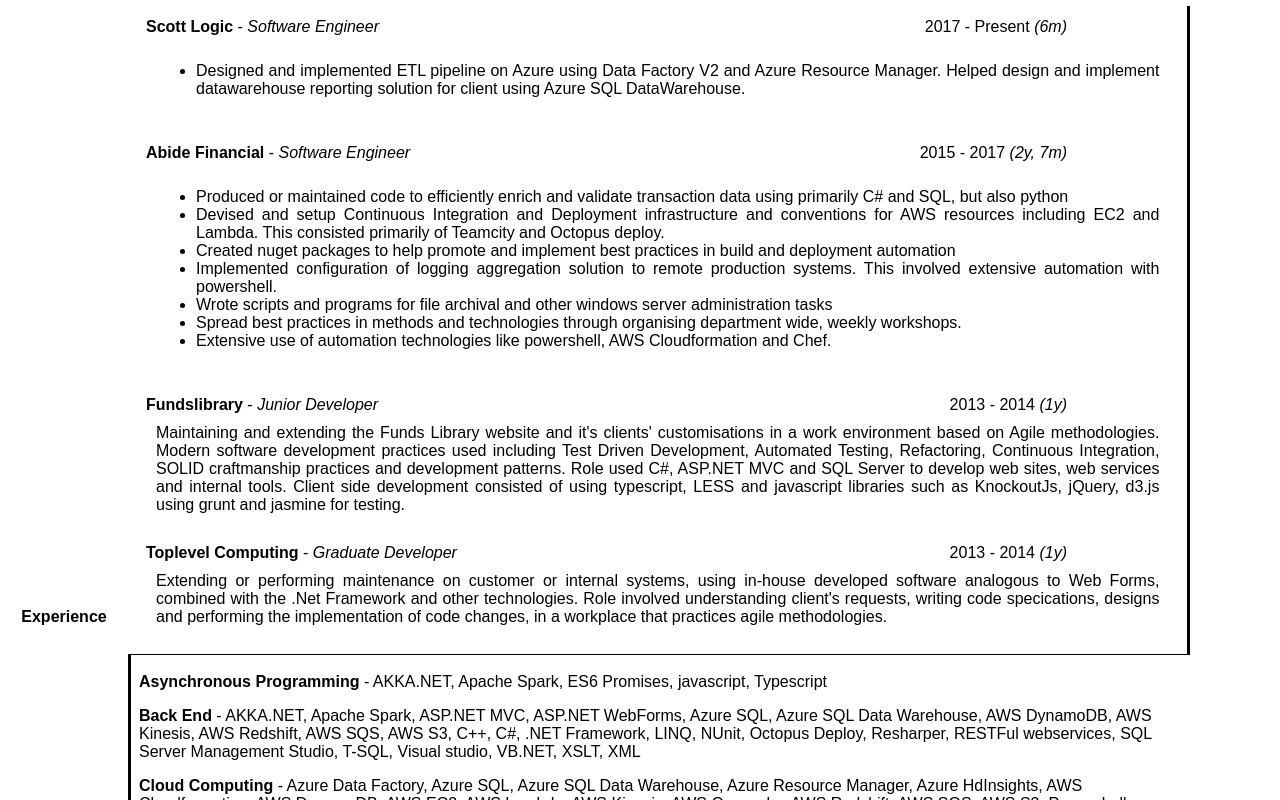
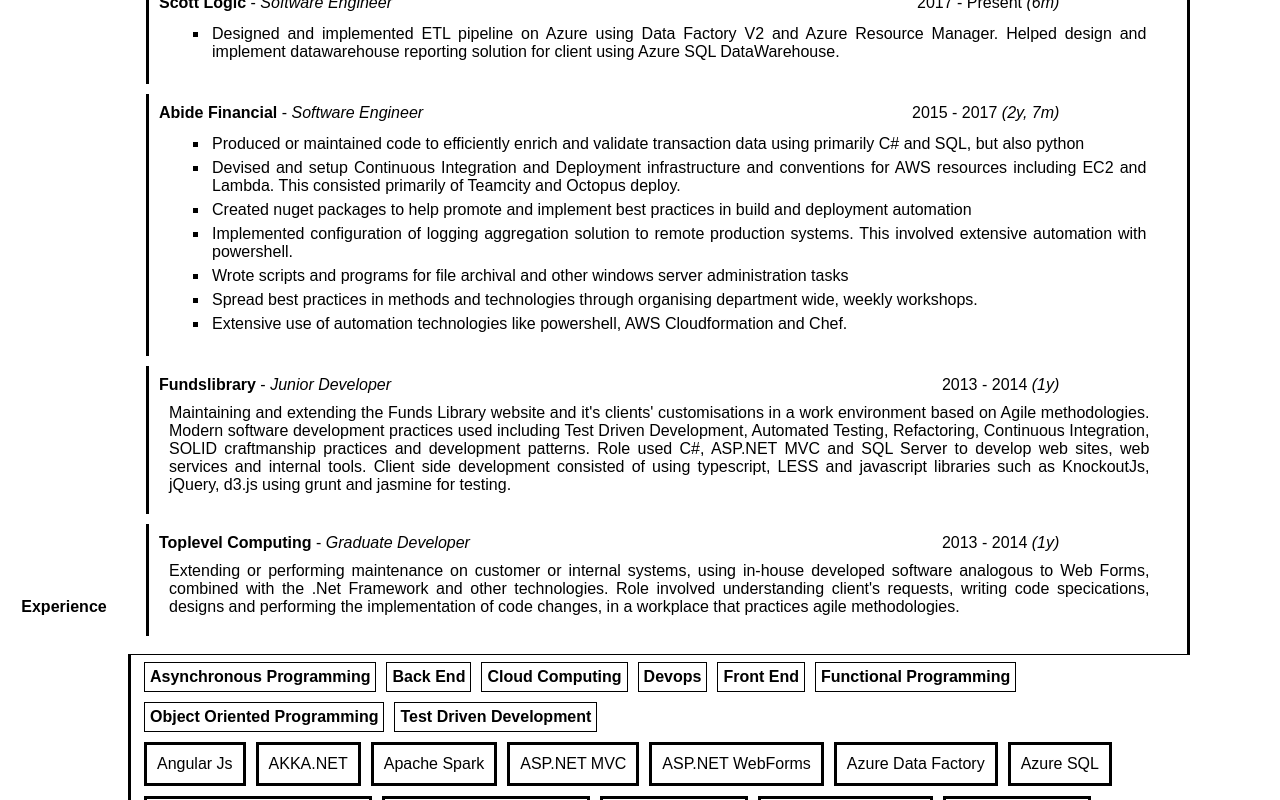
Before and after one commit to CBurbidge/CV, a React (Create React App) app in the folder react/: page / in a window 1280 px wide. Shown: the part 200-1000 px from the top of the page. Built offline with nearby package versions, Linux system fonts and the light colour scheme.

Commit message:
Added stuff

```diff
--- a/react/src/components/themes/default/Experience.js
+++ b/react/src/components/themes/default/Experience.js
@@ -30,18 +30,18 @@
   constructor(props) {
     super(props);
     this.clickSelect = this.props.clickSelect.bind(this);
-    this.selected = this.props.isSelected("Work", this.props.work.company)
   }
 
   render() {
-
+    var selected = this.props.isSelected("Work", this.props.work.company)
 
     return (
       <div>
         <div onClick={() => this.props.clickSelect("Work", this.props.work.company)}
           style={{
             padding: 10,
-
+            borderLeft: "3px solid black",
+            margin: 10
           }}
         >
           <WorkPlaceTitle work={this.props.work} />
@@ -150,8 +150,10 @@
   }
 
   render() {
-    var toHighlight = function (h) {
-      return <li style={{}} >{h}</li>
+    var toHighlight = function (h, i) {
+      return <li key={i} ><div style={{
+        padding: 3
+      }} >{h}</div></li>
     }
     return (
       <div>
@@ -161,9 +163,12 @@
           // width: "45%",
           // display: "inline-block"
         }}>
-        {/* <p>Highlights:</p> */}
-          <ul>
-            {this.props.work.highlights.map(x => toHighlight(x))}
+          {/* <p>Highlights:</p> */}
+          <ul type="square" style={{
+            marginTop: 0,
+            marginBottom: 0
+          }} >
+            {this.props.work.highlights.map((x, i) => toHighlight(x, i))}
           </ul>
         </div>}
 
--- a/react/src/components/themes/default/Basics.js
+++ b/react/src/components/themes/default/Name.js
@@ -5,26 +5,8 @@
   return (
     <div>
       {props.print && <Name basics={props.basics} />}
-      <Summary basics={props.basics} />
-      <hr/>
     </div>
   );
-}
-
-var Summary = function (props) {
-
-  return (
-    <div>
-      <div style={leftSideDivStyle}>
-        <h4>Profile</h4>
-      </div>
-      <div style={rightSideDivStyle}>
-        <p style={mixWithBorderAndPadding({
-          textAlign: "justify",
-        })} >{props.basics.summary}</p>
-      </div>
-    </div>
-  )
 }
 
 var Name = function (props) {
--- /dev/null
+++ b/react/src/components/themes/default/Profile.js
@@ -0,0 +1,29 @@
+import React from 'react';
+import { rightSideDivStyle, leftSideDivStyle, mixWithBorderAndPadding } from './commonStyle'
+
+export default function (props) {
+  return (
+    <Summary basics={props.basics} />
+  );
+}
+
+var Summary = function (props) {
+
+  return (
+    <div >
+      <div style={Object.assign(leftSideDivStyle, {
+        maxHeight: 20
+      })}>
+        <h4>Profile</h4>
+      </div>
+      <div style={Object.assign(rightSideDivStyle, {
+
+      })}>
+        <p style={mixWithBorderAndPadding({
+          marginBottom: 0,
+          textAlign: "justify",
+        })} >{props.basics.summary}</p>
+      </div>
+    </div>
+  )
+}
--- a/react/src/components/themes/default/WorkAndSkills.js
+++ b/react/src/components/themes/default/WorkAndSkills.js
@@ -1,5 +1,6 @@
 import React from 'react';
 import { rightSideDivStyle, leftSideDivStyle, mixWithBorderAndPadding, mixWithBorder2AndPadding } from './commonStyle'
+import { isSelectedFunc } from './selected'
 import Experience from "./Experience"
 
 export default class WorkAndSkills extends React.Component {
@@ -15,8 +16,6 @@
   }
 
   clickSelect(type, value) {
-    console.log("selected - " + type + value)
-    //console.log(JSON.stringify(Object.keys(this)))
     this.setState({
       selectedType: type,
       selectedValue: value
@@ -25,28 +24,7 @@
   }
 
   isSelected(type, value) {
-    console.log("type - " + type + ", value - " + value);
-    var selectedIsSkill = function () {
-      if (type === "Skill") return value === this.state.selectedValue;
-      return false
-    }
-    var selectedIsWork = function () {
-      var workObj = this.props.skillsObj.settings[this.state.selectedValue];
-      if (!workObj) return false;
-      if (type === "Skill") return workObj.skills.includes(value);
-      return false;
-    }
-    var selectedIsSkillType = function () {
-      var skillTypeObj = this.props.skillsObj.skillTypes[this.state.selectedValue];
-      if (!skillTypeObj) return false;
-      if (type === "Skill") return skillTypeObj.keywords.includes(value);
-      return false;
-    }
-    if (this.state.selectedType === "Skill") return selectedIsSkill();
-    if (this.state.selectedType === "SkillType") return selectedIsSkillType();
-    if (this.state.selectedType === "Work") return selectedIsWork();
-    if (type === "Work") return true
-    else return false;
+    return isSelectedFunc(this.state.selectedType, this.state.selectedValue, type, value, this.props.skillsObj);
   }
 
   render() {
@@ -82,7 +60,7 @@
                 isSelected={this.props.isSelected} />)}
             </div>
             <div>
-              {allSkills.map(x => <Skill key={x.name} skillId={x} skillsObj={this.props.skillsObj}
+              {allSkills.map(x => <Skill key={x} skillId={x} skillsObj={this.props.skillsObj}
                 clickSelect={this.props.clickSelect}
                 isSelected={this.props.isSelected} />)}
             </div>
@@ -99,10 +77,11 @@
     super(props);
     this.clickSelect = this.props.clickSelect.bind(this);
     this.isSelected = this.props.isSelected.bind(this);
-    this.selected = this.isSelected("SkillType", this.props.skill.name)
   }
 
   render() {
+    var selected = this.isSelected("SkillType", this.props.skill.name);
+
     return (
       <div style={{
         padding: 5,
@@ -128,18 +107,18 @@
     super(props);
     this.clickSelect = this.props.clickSelect.bind(this);
     this.isSelected = this.props.isSelected.bind(this);
-    this.selected = this.isSelected("Skill", this.props.skillId)
   }
 
   render() {
+    var selected = this.isSelected("Skill", this.props.skillId)
     var skillName = this.props.skillsObj.skills[this.props.skillId].name
     return (
       <div onClick={() => this.clickSelect("Skill", this.props.skillId)}
         style={{
-          padding: this.selected ? 10 : 5,
+          padding: selected ? 10 : 5,
           margin: 5,
           display: "inline-block",
-          border: (this.selected ? "3" : "1") + "px solid black"
+          border: (selected ? "3" : "1") + "px solid black"
         }}>
         <span>{skillName}</span>
       </div>
--- a/react/src/components/themes/default/index.js
+++ b/react/src/components/themes/default/index.js
@@ -1,7 +1,8 @@
 import React, { Component } from 'react';
 import PropTypes from "prop-types"
 import {resumeType } from "../../../resumeType"
-import Basics from "./Basics"
+import Name from "./Name"
+import Profile from "./Profile"
 import WorkAndSkills from "./WorkAndSkills"
 import WorkAndSkillsPrint from "./WorkAndSkillsPrint"
 import Volunteer from "./Volunteer"
@@ -12,9 +13,10 @@
   render() {
     return (
       <div>
-        {this.props.jsonResume.basics && <Basics basics={this.props.jsonResume.basics} print={this.props.print} />}
-        {this.props.jsonResume.work.length > 0 && this.props.print && <WorkAndSkillsPrint work={this.props.jsonResume.work} skills={this.props.jsonResume.skills} skillsObj={this.props.skills} />}
-        {this.props.jsonResume.work.length > 0 && !this.props.print && <WorkAndSkills work={this.props.jsonResume.work} skills={this.props.jsonResume.skills} skillsObj={this.props.skills} />}
+        {this.props.jsonResume.basics && <Name basics={this.props.jsonResume.basics} print={this.props.print} />}
+        {this.props.jsonResume.basics && this.props.jsonResume.basics.summary && <Profile basics={this.props.jsonResume.basics} />}
+        {this.props.jsonResume.work.length > 0 && !this.props.print && <WorkAndSkillsPrint work={this.props.jsonResume.work} skills={this.props.jsonResume.skills} skillsObj={this.props.skills} />}
+        {this.props.jsonResume.work.length > 0 && this.props.print && <WorkAndSkills work={this.props.jsonResume.work} skills={this.props.jsonResume.skills} skillsObj={this.props.skills} />}
         {this.props.jsonResume.volunteer.length > 0 && <Volunteer volunteer={this.props.jsonResume.volunteer} />}
         {this.props.jsonResume.education.length > 0 && <Education education={this.props.jsonResume.education} />}
         {this.props.jsonResume.awards.length > 0 && <Awards awards={this.props.jsonResume.awards} />}
--- /dev/null
+++ b/react/src/components/themes/default/selected.js
@@ -0,0 +1,60 @@
+var selected = {
+  HighlightedAndSelected: "HighlightedAndSelected",
+  Highlighted: "Highlighted",
+  Visible: "Visible",
+  Hidden: "Hidden"
+}
+
+module.exports.selected = selected;
+
+var types = {
+  Skill: "Skill",
+  SkillType: "SkillType",
+  Work: "Work"
+}
+
+module.exports.selectedTypes = types;
+
+module.exports.isSelectedFunc = function (stateType, stateValue, currentType, currentValue, skillsObj) {
+
+  var selectedIsBlank = function () {
+    return selected.Visible
+  }
+  var selectedIsSkill = function () {
+    if (currentType === types.Skill) {
+      return currentValue === stateValue
+        ? selected.HighlightedAndSelected
+        : selected.Hidden
+    }
+    var skill = skillsObj.skills[stateValue];
+    if (currentType === types.SkillType) {
+      return skill.skillTypesIds.includes(currentValue)
+        ? selected.Highlighted
+        : selected.Hidden
+    }
+    if (currentType === types.Setting) {
+      return skill.settingsIds.includes(currentValue)
+        ? selected.Highlighted
+        : selected.Visible
+    }
+    return selected.Hidden;
+  }
+  var selectedIsWork = function () {
+    var workObj = skillsObj.settings[stateValue];
+    if (!workObj) return false;
+    if (currentType === types.Skill) return workObj.skills.includes(currentValue);
+    return false;
+  }
+  var selectedIsSkillType = function () {
+    var skillTypeObj = skillsObj.skillTypes[stateValue];
+    if (!skillTypeObj) return false;
+    if (currentType === types.Skill) return skillTypeObj.keywords.includes(currentValue);
+    return false;
+  }
+  if (stateType === "" && stateValue === "") return selectedIsBlank();
+  if (stateType === types.Skill) return selectedIsSkill();
+  if (stateType === types.SkillType) return selectedIsSkillType();
+  if (stateType === types.Work) return selectedIsWork();
+
+  return selected.Hidden
+}
```
Also changed, not shown: 1 other file (tests, documents, lock files or other folders).
